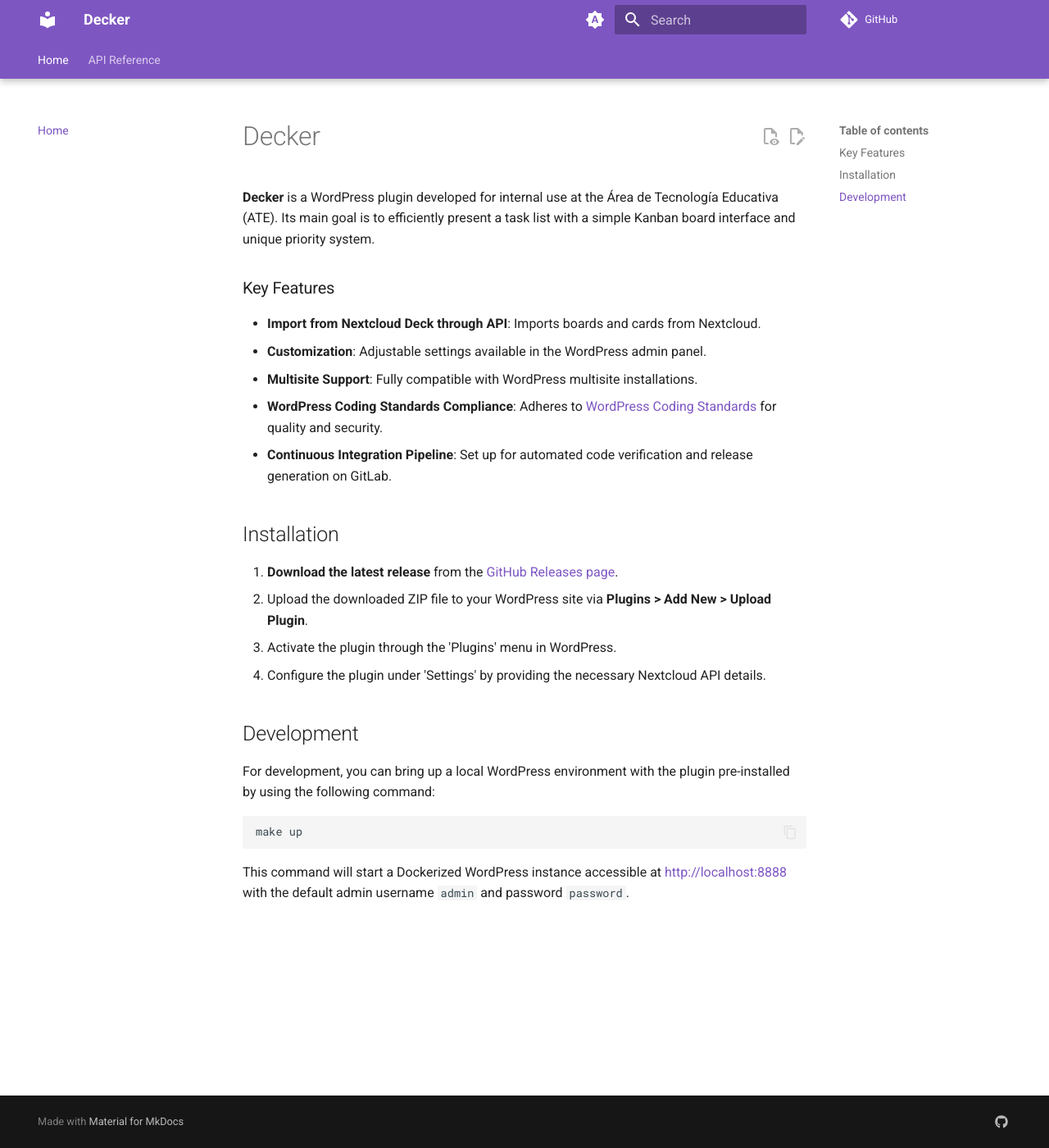
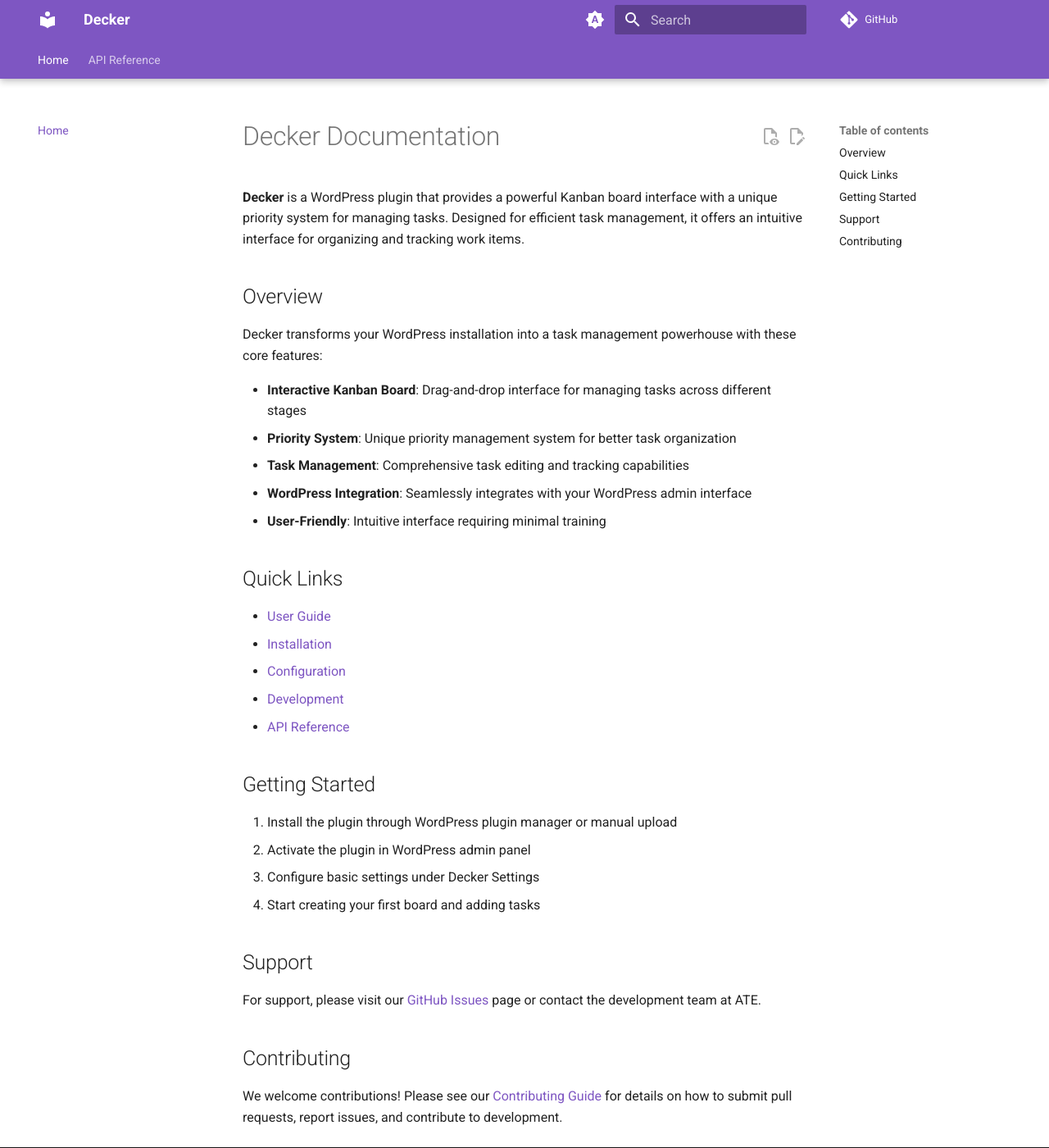
Before and after one commit to ateeducacion/wp-decker, an MkDocs documentation site: the page built from docs/index.md, in a window 1280 px wide and 1400 px high. Shown: the whole window at 82% size. Built offline with MkDocs 1.6.1 and Material for MkDocs 9.7.7, drawn with Linux system fonts in a browser that asks for light colours; comment, search, counter and statistics services are not loaded.

Commit message:
docs: Add initial documentation for Decker WordPress plugin

````diff
--- a/docs/index.md
+++ b/docs/index.md
@@ -1,28 +1,36 @@
-# Decker
+# Decker Documentation
 
-**Decker** is a WordPress plugin developed for internal use at the Área de Tecnología Educativa (ATE). Its main goal is to efficiently present a task list with a simple Kanban board interface and unique priority system.
+**Decker** is a WordPress plugin that provides a powerful Kanban board interface with a unique priority system for managing tasks. Designed for efficient task management, it offers an intuitive interface for organizing and tracking work items.
 
-### Key Features
+## Overview
 
-- **Import from Nextcloud Deck through API**: Imports boards and cards from Nextcloud.
-- **Customization**: Adjustable settings available in the WordPress admin panel.
-- **Multisite Support**: Fully compatible with WordPress multisite installations.
-- **WordPress Coding Standards Compliance**: Adheres to [WordPress Coding Standards](https://github.com/WordPress/WordPress-Coding-Standards) for quality and security.
-- **Continuous Integration Pipeline**: Set up for automated code verification and release generation on GitLab.
+Decker transforms your WordPress installation into a task management powerhouse with these core features:
 
-## Installation
+- **Interactive Kanban Board**: Drag-and-drop interface for managing tasks across different stages
+- **Priority System**: Unique priority management system for better task organization
+- **Task Management**: Comprehensive task editing and tracking capabilities
+- **WordPress Integration**: Seamlessly integrates with your WordPress admin interface
+- **User-Friendly**: Intuitive interface requiring minimal training
 
-1. **Download the latest release** from the [GitHub Releases page](https://github.com/ateeducacion/wp-decker/releases).
-2. Upload the downloaded ZIP file to your WordPress site via **Plugins > Add New > Upload Plugin**.
-3. Activate the plugin through the 'Plugins' menu in WordPress.
-4. Configure the plugin under 'Settings' by providing the necessary Nextcloud API details.
+## Quick Links
 
-## Development
+- [User Guide](user-guide.md)
+- [Installation](installation.md)
+- [Configuration](configuration.md)
+- [Development](development.md)
+- [API Reference](api-reference.md)
 
-For development, you can bring up a local WordPress environment with the plugin pre-installed by using the following command:
+## Getting Started
 
-```bash
-make up
-```
+1. Install the plugin through WordPress plugin manager or manual upload
+2. Activate the plugin in WordPress admin panel
+3. Configure basic settings under Decker Settings
+4. Start creating your first board and adding tasks
 
-This command will start a Dockerized WordPress instance accessible at [http://localhost:8888](http://localhost:8080) with the default admin username `admin` and password `password`.
+## Support
+
+For support, please visit our [GitHub Issues](https://github.com/ateeducacion/wp-decker/issues) page or contact the development team at ATE.
+
+## Contributing
+
+We welcome contributions! Please see our [Contributing Guide](contributing.md) for details on how to submit pull requests, report issues, and contribute to development.
````
Also changed, not shown: docs/installation.md (added, +64 -0 lines), docs/user-guide.md (added, +69 -0 lines).
